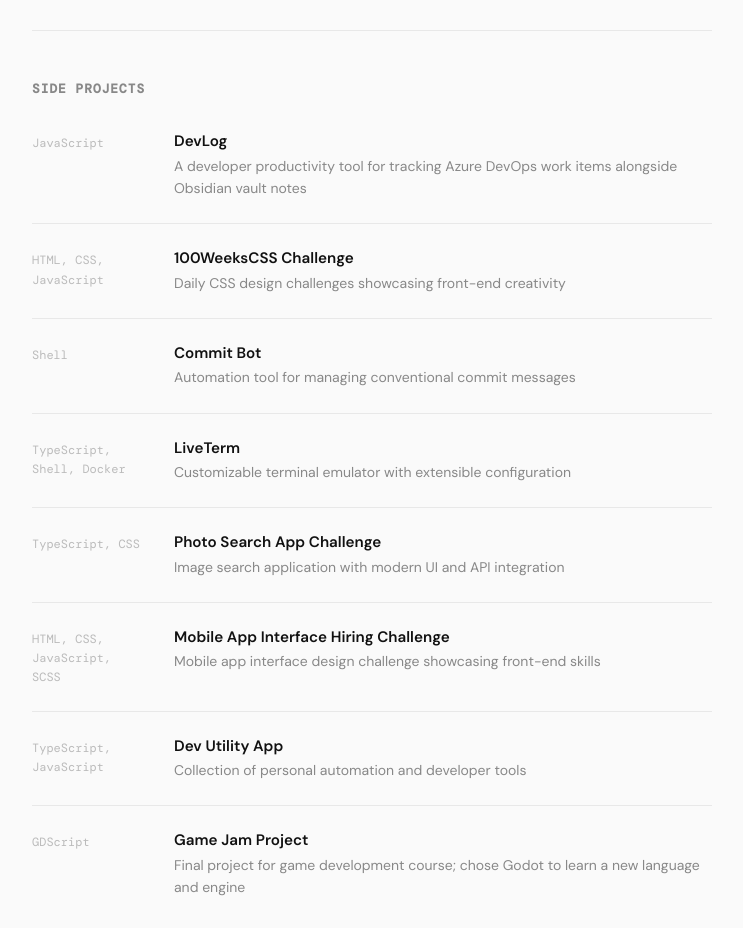
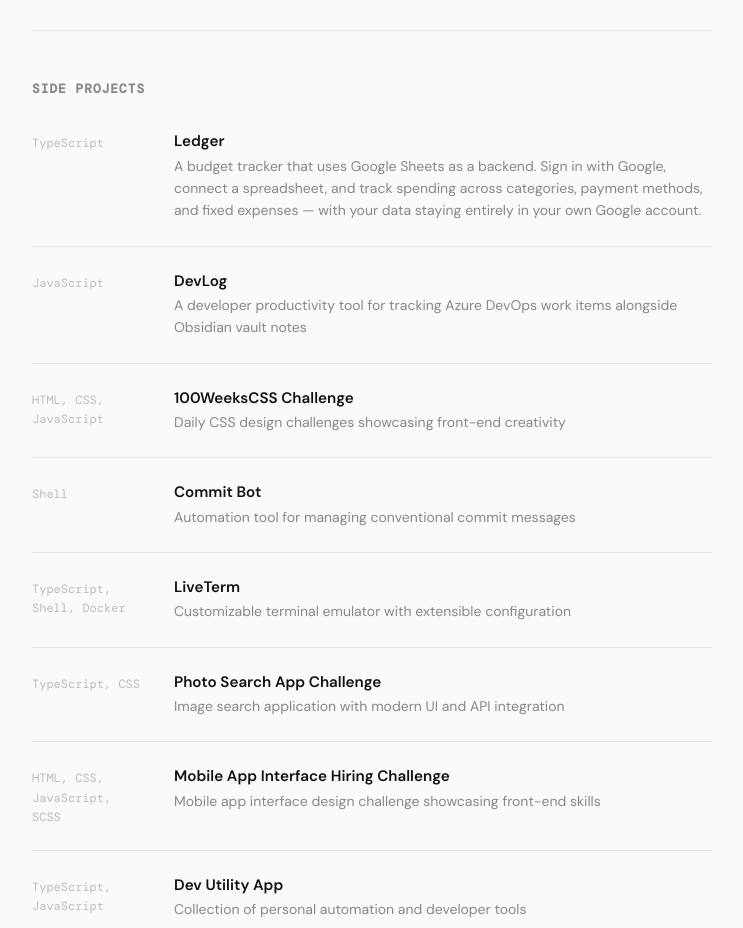
Before and after one commit to phuan516/phuan516.github.io, a Vue app: page / in a window 1280 px wide. Shown: the part 2760-3688 px from the top of the page, without its empty margins (268-1011 px from the left). Built offline with nearby package versions, Linux system fonts and the light colour scheme.

Commit message:
update projects

```diff
--- a/src/App.vue
+++ b/src/App.vue
@@ -167,6 +167,12 @@ const education = [
 
 const projects = [
   {
+    name: "Ledger",
+    description: "A budget tracker that uses Google Sheets as a backend. Sign in with Google, connect a spreadsheet, and track spending across categories, payment methods, and fixed expenses — with your data staying entirely in your own Google account.",
+    language: "TypeScript",
+    hreft: "https://github.com/phuan516/Budget"
+  },
+  {
     name: "DevLog",
     description: "A developer productivity tool for tracking Azure DevOps work items alongside Obsidian vault notes",
     language: "JavaScript",
```
